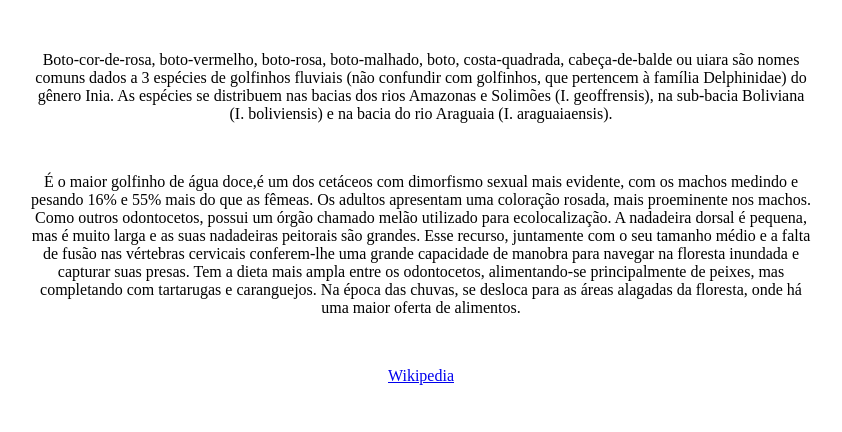
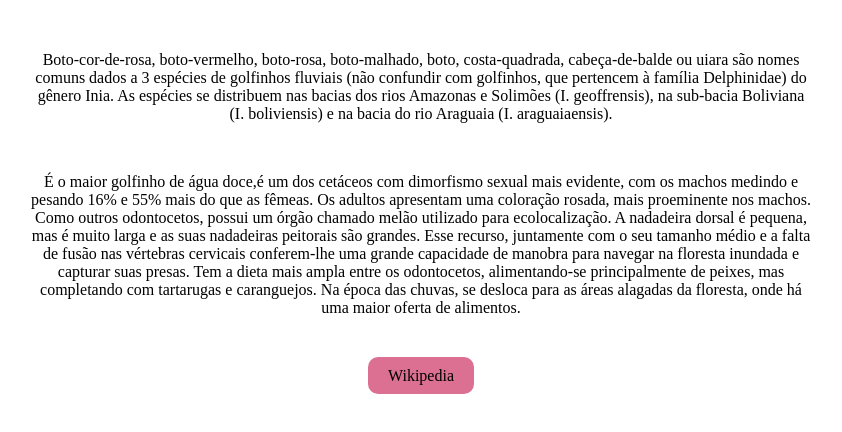
Before and after one commit to vicentevendramin/boto-cor-de-rosa, a plain HTML site: page index.html in a window 1280 px wide. Shown: the part 528-960 px from the top of the page, without its empty margins (219-1061 px from the left). Drawn offline with Linux system fonts and the light colour scheme.

Commit message:
altera estilo botão Wikipedia

```diff
--- a/index.html
+++ b/index.html
@@ -34,8 +34,12 @@
       época das chuvas, se desloca para as áreas alagadas da floresta, onde há
       uma maior oferta de alimentos.
     </p>
-    <a href="https://pt.wikipedia.org/wiki/Boto-cor-de-rosa" target="_blank"
-      >Wikipedia</a
+    <a
+      href="https://pt.wikipedia.org/wiki/Boto-cor-de-rosa"
+      target="_blank"
+      style="background-color: palevioletred; border-radius: 10px; padding: 10px 20px; text-decoration: none; color: black; box-shadow: 3px black;"
     >
+      Wikipedia
+    </a>
   </body>
 </html>
```
